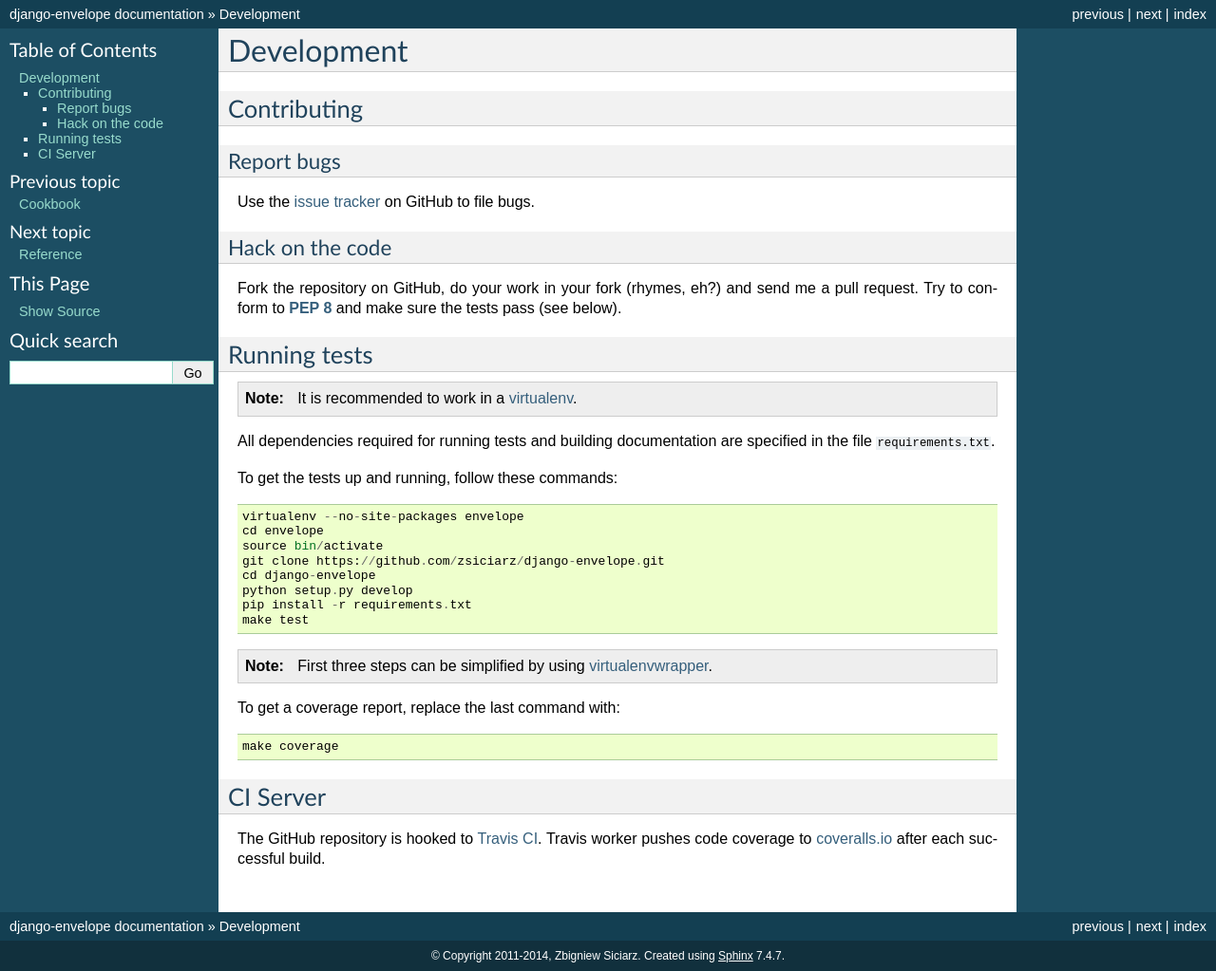
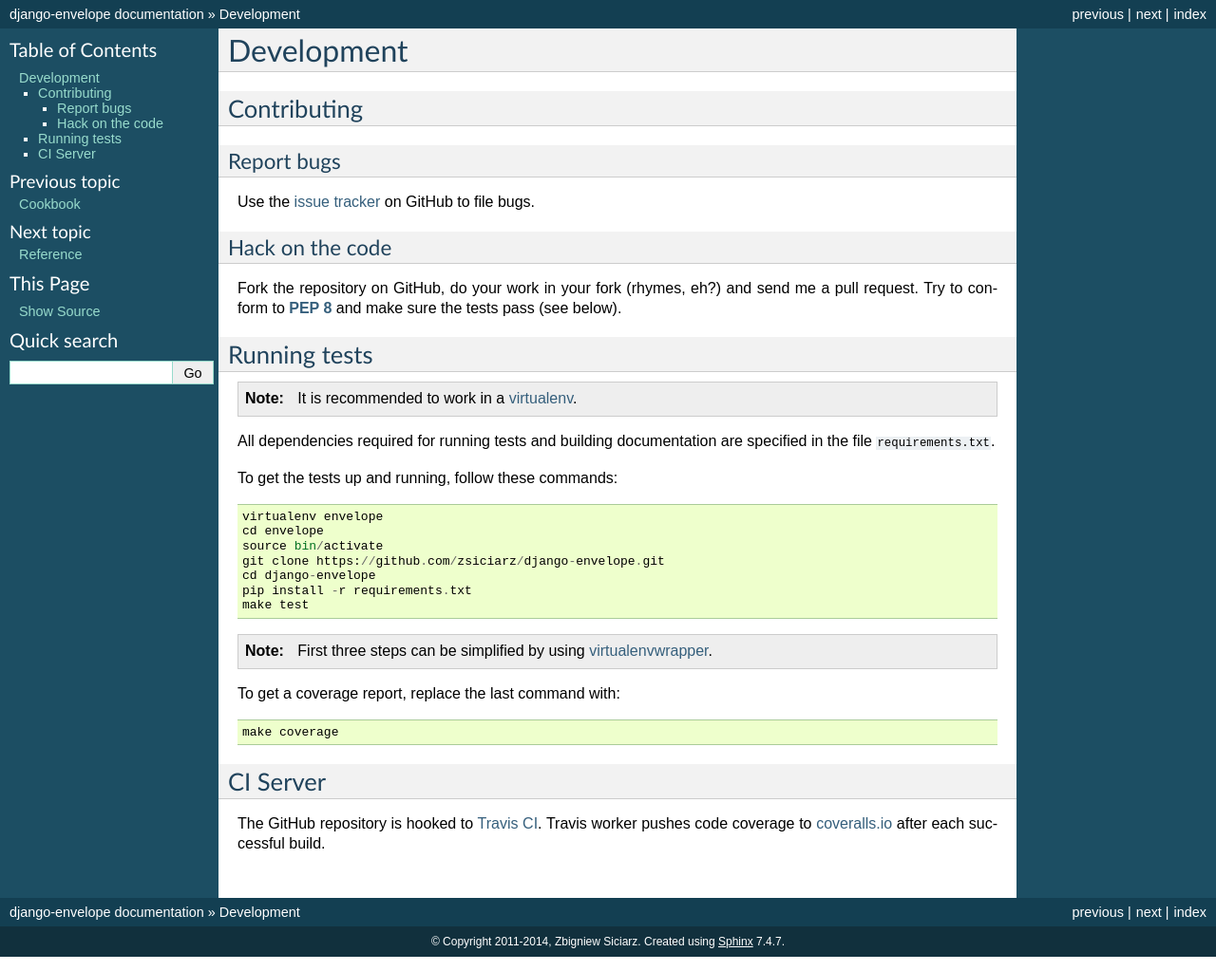
Before and after one commit to zsiciarz/django-envelope, a Sphinx documentation site: the page built from docs/development.rst, in a window 1280 px wide. Shown: the whole page at 95% size. Built offline with Sphinx 7.4.7, drawn with Linux system fonts in a browser that asks for light colours.

Commit message:
Modernized development setup instructions.

```diff
--- a/docs/development.rst
+++ b/docs/development.rst
@@ -29,12 +29,11 @@ specified in the file ``requirements.txt``.
 
 To get the tests up and running, follow these commands::
 
-    virtualenv --no-site-packages envelope
+    virtualenv envelope
     cd envelope
     source bin/activate
     git clone https://github.com/zsiciarz/django-envelope.git
     cd django-envelope
-    python setup.py develop
     pip install -r requirements.txt
     make test
 
```
